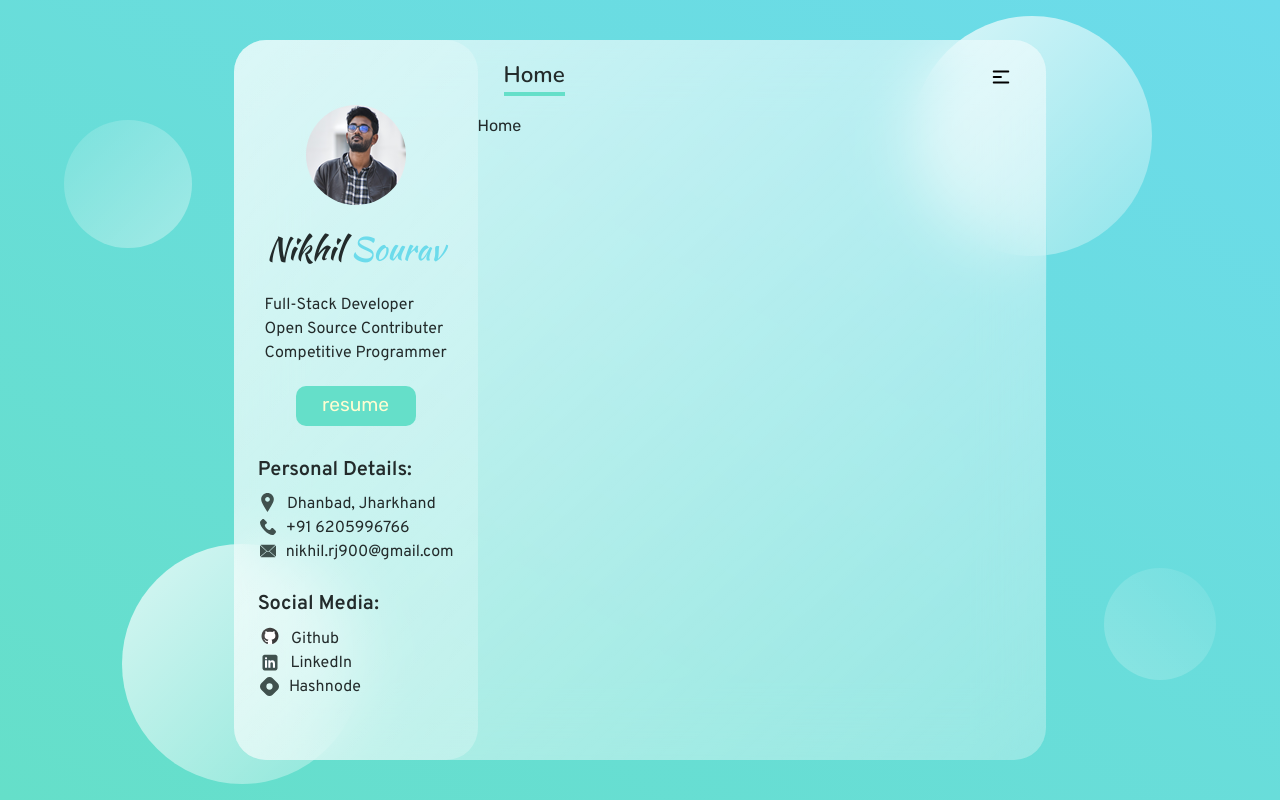
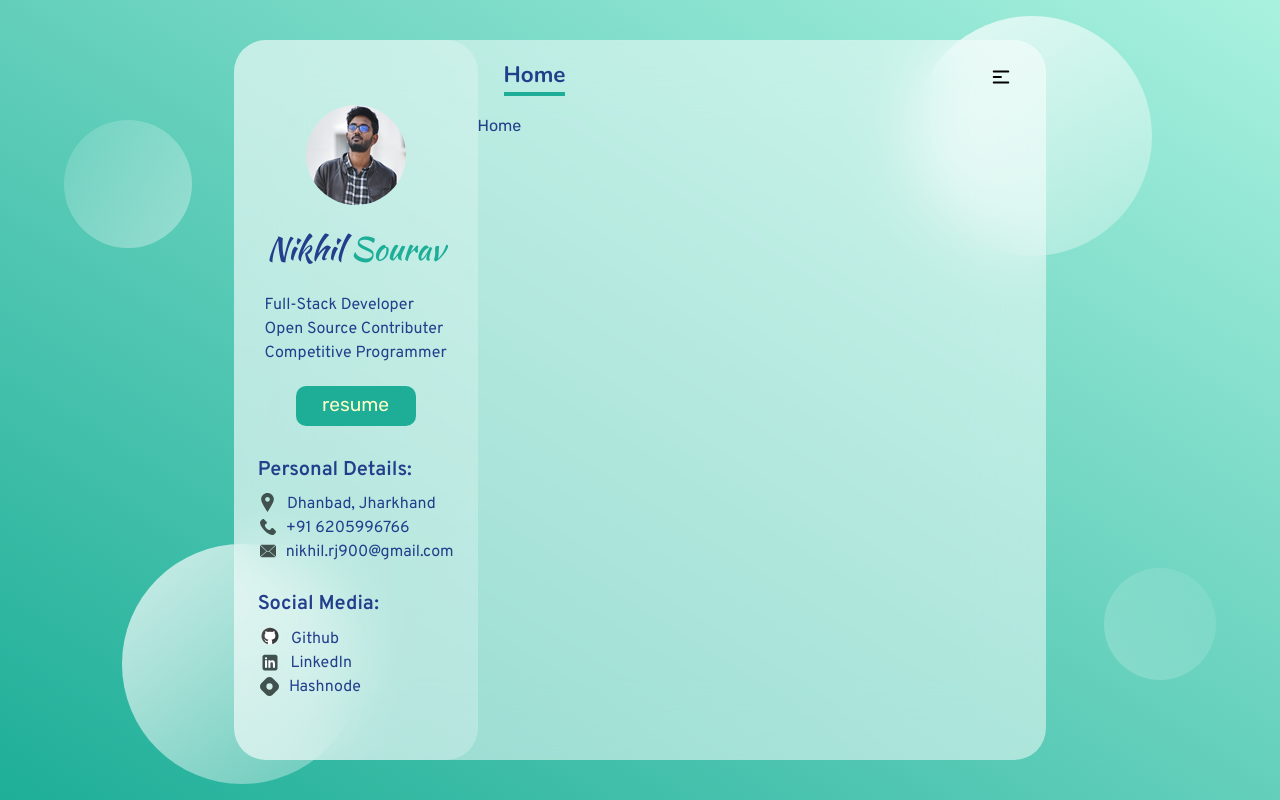
Before and after one commit to nikhilsourav/portfolio, a React (Create React App) app: page / in a window 1280 px wide. Built offline with nearby package versions, Linux system fonts and the light colour scheme.

Commit message:
minor design modifications

```diff
--- a/src/components/Navbar/Navbar.css
+++ b/src/components/Navbar/Navbar.css
@@ -7,7 +7,7 @@
 .navbar_active {
   font-family: 'Nunito';
   font-size: 1.4rem;
-  font-weight: 600;
+  font-weight: 700;
   border-bottom: 4px solid var(--darkGreen);
 }
 @media only screen and (max-width: 1000px) {
--- a/src/components/Sidebar/Sidebar.css
+++ b/src/components/Sidebar/Sidebar.css
@@ -34,7 +34,7 @@
 }
 
 .sidebar_name span {
-  color: var(--lightGreen);
+  color: var(--darkGreen);
 }
 
 /* ============ Resume button ============= */
@@ -151,5 +151,5 @@
   transition: 0.4s all;
 }
 .sidebar_socials a:hover {
-  color: var(--extraDarkGreen);
+  color: var(--darkGreen);
 }
--- a/src/index.css
+++ b/src/index.css
@@ -1,4 +1,4 @@
-@import url('https://fonts.googleapis.com/css2?family=Nunito:wght@300;400;600&display=swap');
+@import url('https://fonts.googleapis.com/css2?family=Nunito:wght@300;400;600;700&display=swap');
 @import url('https://fonts.googleapis.com/css2?family=Overpass:wght@300;400;600&display=swap');
 @import url('https://fonts.googleapis.com/css2?family=Montserrat:wght@300;400;600&display=swap');
 @import url('https://fonts.googleapis.com/css2?family=Rubik:wght@300;400;600&display=swap');
@@ -6,10 +6,10 @@
 
 /* ========== Root =========== */
 :root {
-  --white: #fffdd2;
-  --black: #232b2b;
-  --lightGreen: #6cdbeb;
-  --darkGreen: #65dfc9;
+  --white: #ffffc7;
+  --black: #233e8b;
+  --lightGreen: #a9f1df;
+  --darkGreen: #1eae98;
   --extraLightGreen: #6cdaeb94;
   --extraDarkGreen: #15b396;
 }
@@ -39,7 +39,7 @@ body {
   background: var(--white);
   min-height: 90vh;
   width: 65%;
-  background: linear-gradient(to right bottom, rgba(255, 255, 255, 0.7), rgba(255, 255, 255, 0.3));
+  background: linear-gradient(to right bottom, rgba(255, 255, 255, 0.5), rgba(255, 255, 255, 0.5));
   border-radius: 2rem;
   z-index: 3;
   backdrop-filter: blur(2rem);
```
